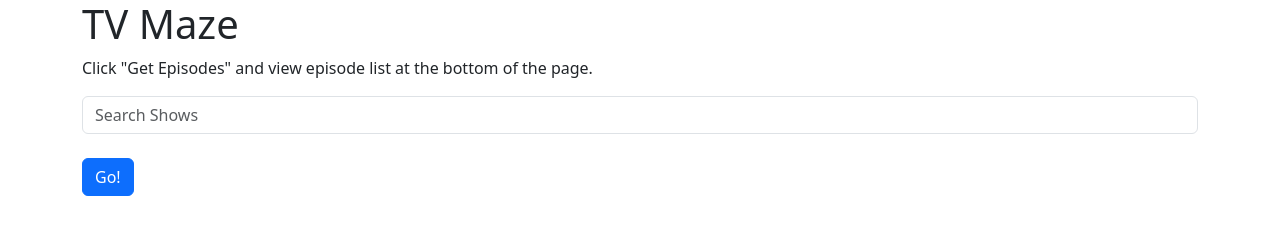
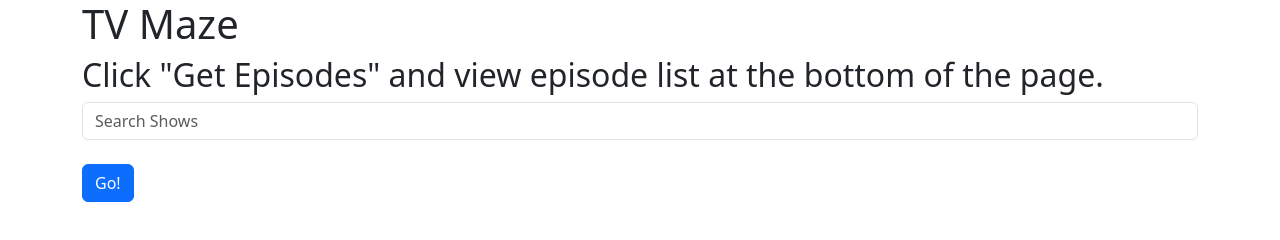
Before and after one commit to tmt16/TV-Maze-API, a website: page index.html in a window 1280 px wide. Drawn offline with nearby package versions, Linux system fonts and the light colour scheme.

Commit message:
Update index.html

```diff
--- a/index.html
+++ b/index.html
@@ -9,7 +9,7 @@
     <div class="container">
 
     <h1>TV Maze</h1>
-      <p>Click "Get Episodes" and view episode list at the bottom of the page.</p>
+      <h2>Click "Get Episodes" and view episode list at the bottom of the page.</h2>
 
     <form class="form-inline" id="search-form">
       <input class="form-control" id="search-query" placeholder="Search Shows">
```
